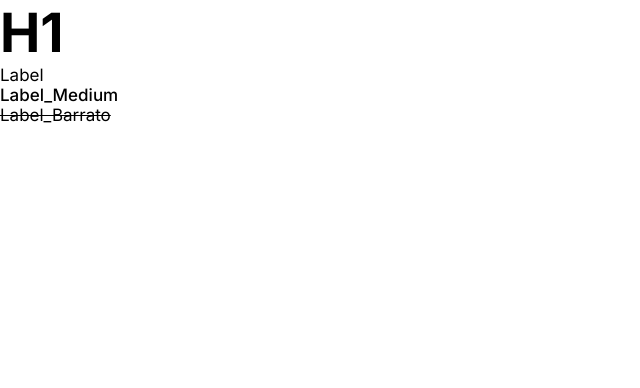
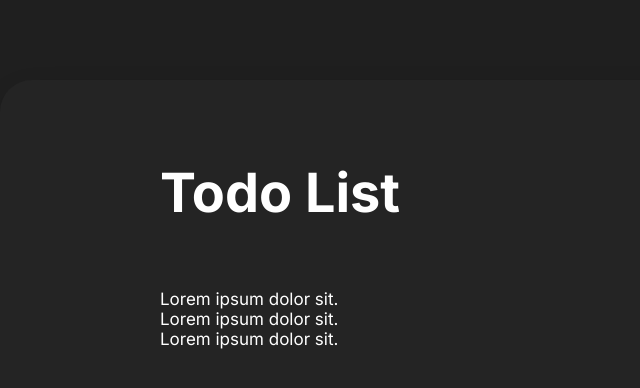
Before and after one commit to mirkodeglinnocenti/todo-list, a React (Vite) app: page / in a window 1280 px wide. Shown: the top 388 px of the page, without its empty margins (0-640 px from the left). Built offline with nearby package versions, Linux system fonts and the light colour scheme; the HTML template or start-up script is replaced by a standard one.

Commit message:
FEAT todo-box with little style add

```diff
--- a/src/App.tsx
+++ b/src/App.tsx
@@ -3,10 +3,20 @@ import "./assets/css/app.css";
 function App() {
   return (
     <>
-      <h1>H1</h1>
-      <p className="label">Label</p>
-      <p className="label-medium">Label_Medium</p>
-      <p className="label-strikethrough">Label_Barrato</p>
+      <main className="main">
+        <div className="container">
+          <div className="todo-box shadow">
+            <h1 className="title-todo-box">Todo List</h1>
+            <div className="todo-list">
+              <ul>
+                <li className="label">Lorem ipsum dolor sit.</li>
+                <li className="label">Lorem ipsum dolor sit.</li>
+                <li className="label">Lorem ipsum dolor sit.</li>
+              </ul>
+            </div>
+          </div>
+        </div>
+      </main>
     </>
   );
 }
--- a/src/assets/css/App.css
+++ b/src/assets/css/App.css
@@ -31,3 +31,34 @@ h1{
     font-weight: 400;
     text-decoration: line-through;
 }
+
+/* General */
+#root{
+    background-color: var(--background-color);
+    height: 100vh;
+}
+
+.main{
+    padding: 10vh 0;
+}
+
+.container{
+    max-width: 1536px;
+    margin: 0 auto;
+}
+
+.shadow{
+    box-shadow: 4px 12px 24px rgba(0, 0, 0, 0.25);
+}
+
+/* Todo box */
+.todo-box{
+    color: white;
+    background-color: var(--surface-color);
+    border-radius: 32px;
+    padding: 80px 160px;
+}
+
+.title-todo-box{
+    margin-bottom: 64px;
+}
```
